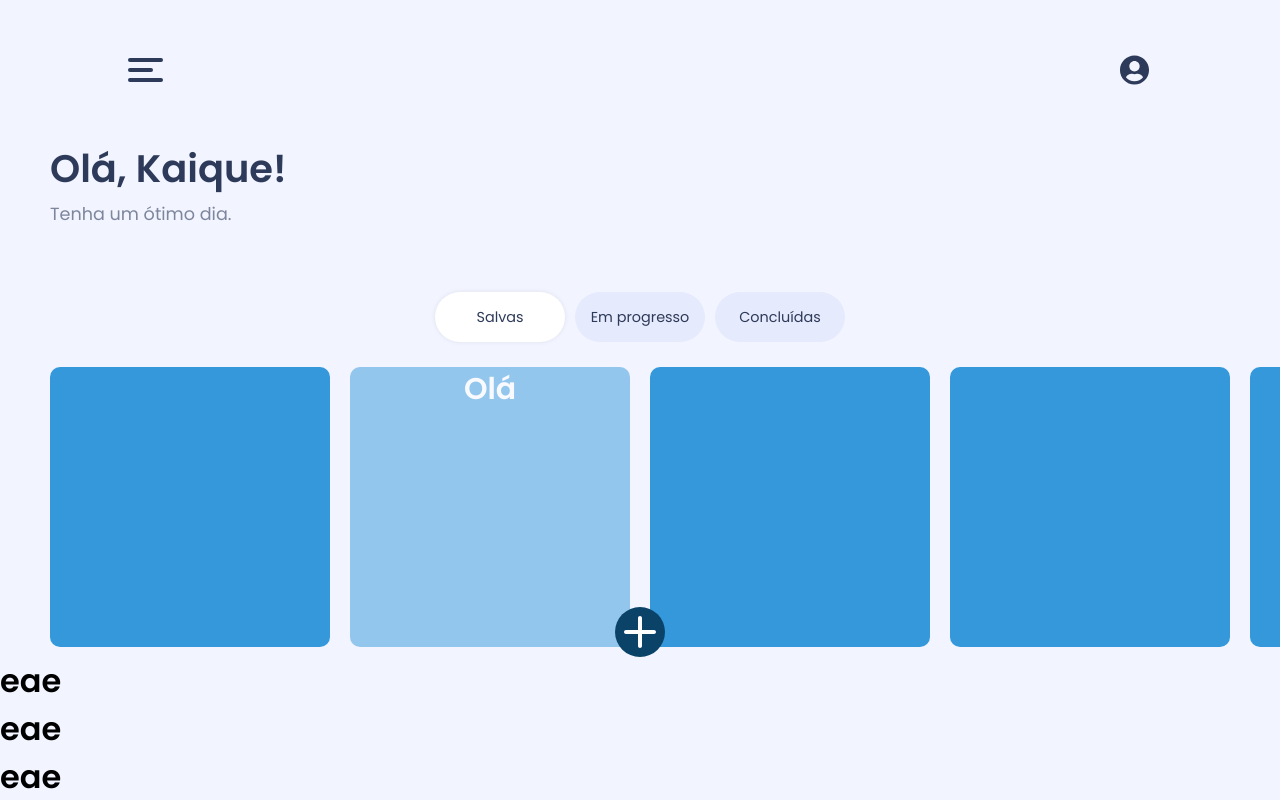
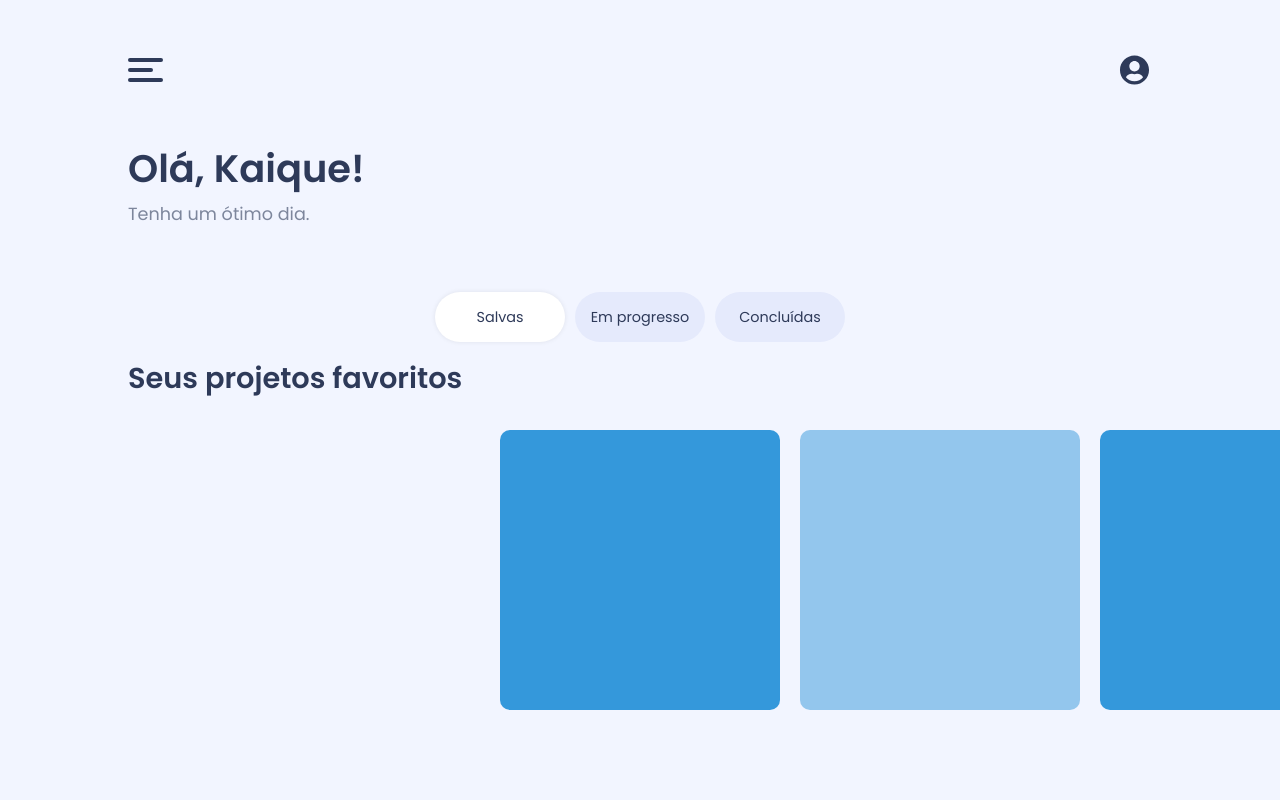
Before and after one commit to while-kaique/estagio_jackexperts, a React (Vite) app in the folder project-jackexpert/: page / in a window 1280 px wide. Built offline with nearby package versions, Linux system fonts and the light colour scheme.

Commit message:
Update Final - Scroll de Cards
A base está feita

```diff
--- a/project-jackexpert/src/App.css
+++ b/project-jackexpert/src/App.css
@@ -2,3 +2,8 @@
     font-family: 'Poppins';
     font-weight: 600;
 }
+
+h1{
+    font-size: 2.4rem;
+    color: #2E3A59;
+}
--- a/project-jackexpert/src/components_css/Home.css
+++ b/project-jackexpert/src/components_css/Home.css
@@ -1,11 +1,8 @@
 section.initInfo {
-    margin-left: 50px;
+    margin-left: 10vw;
     margin-bottom: 70px;
 }
-.initInfo h1{
-    font-size: 2.4rem;
-    color: #2E3A59;
-}
+
 .initInfo p{
     padding-top: 4px;
     font-size: 1.1rem;
@@ -17,6 +14,10 @@ section.initInfo {
 
 /* CATEGORIAS DE TAREFAS */
 /* CATEGORIAS DE TAREFAS */
+h1.main_tasks{
+    font-size: 1.8rem;
+    margin-left: 10vw;
+}
 
 section.task_categ{
     display: flex;
@@ -58,7 +59,7 @@ section.task_categ{
 /* BOTÃO PARA MOSTRAR MAIS */
 /* BOTÃO PARA MOSTRAR MAIS */
 
-.btn_showMore {
+.btn_showLess {
     display: block;
     position: relative;
 
@@ -67,14 +68,16 @@ section.task_categ{
     border-radius: 50%;
 
     margin: auto;
-    margin-top: -50px;
+    margin-bottom: 20px;
 
     background-color: #0a4268;
 
     border: 0;
+
+    cursor: pointer;
 }
 
-.btn_showMore .arrowIcon{
+.btn_showLess .minusIcon{
     position: absolute;
     transform: translate(-50%, -50%);
     top: 50%;
--- a/project-jackexpert/src/pages/Home.jsx
+++ b/project-jackexpert/src/pages/Home.jsx
@@ -1,8 +1,8 @@
 
 import { useState, useRef } from 'react';
 import '../components_css/Home.css'
-import CardScroll2 from '../sub_elements/CardScroll2';
-import { CgMathPlus } from "react-icons/cg";
+import CardScroll from '../sub_elements/CardScroll';
+import { CgMathMinus } from "react-icons/cg";
 
 
 const Home = () => {
@@ -11,7 +11,8 @@ const Home = () => {
   const taskCategories = useRef([])
 
   const handleShowCards = () => {
-    setShowCards(true)
+    console.log('opa')
+    setShowCards(!showCards)
   }
   const handleTaskCategory = (e) => {
     taskCategories.current.forEach(div => {
@@ -51,13 +52,10 @@ const Home = () => {
       </div>
       </section>
       {/* CARD SCROLL */}
-      <CardScroll2 showCards={showCards}/>
+      <h1 className='main_tasks'>Seus projetos favoritos</h1>
+      <CardScroll showCards={showCards} handleShowCards={handleShowCards}/>
 
-      <button type="button" className='btn_showMore' onClick={()=>{handleShowCards()}}><CgMathPlus className='arrowIcon'/></button>
-      <h1>eae</h1>
-      <h1>eae</h1>
-      <h1>eae</h1>
-      <h1>eae</h1>
+      {showCards ? <button type="button" className='btn_showLess' onClick={()=>{handleShowCards()}}><CgMathMinus className='minusIcon'/></button> : null}
     </>
   )
 }
--- a/project-jackexpert/src/sub_elements/CardScroll.css
+++ b/project-jackexpert/src/sub_elements/CardScroll.css
@@ -1,40 +1,33 @@
 
 /* CARDS DE TAREFAS */
 /* CARDS DE TAREFAS */
-.containerCards {
+.containerPjCards {
     position: relative;
     width: 100%;
     height: auto;
     margin: auto;
     overflow: hidden;
   }
-div.cards {
+  div.pj_cards {
     display: flex;
     overflow-x: auto;
     overflow-y: hidden;
     width: 100%;
-    cursor: grab;
-    margin: auto;
+    margin: 20px auto;
 
-    transition: scroll 2s;
 
     scrollbar-width: none; /* Firefox */
+    scroll-behavior: smooth;
     padding-right: 50px;
 
   }
-div.cards.show{
+  div.pj_cards.show{
     flex-wrap: wrap;
     justify-content: center;
     width: 90%;
     padding: 0;
   }
-div.degree {
-    position: absolute;
-    width: 100%;
-    height: 100%;
-    background-image: linear-gradient(to right, transparent, transparent, transparent, transparent, transparent, transparent, transparent, transparent, transparent, transparent, transparent, transparent, transparent, rgba(255, 255, 255, 0.596));
-}
-.cards .card {
+  .pj_cards .card {
     min-width: 280px;
     height: 280px;
     margin: 10px;
@@ -44,19 +37,32 @@ div.degree {
     text-align: center;
     font-size: 20px;
     user-select: none;
+
+    cursor: pointer;
+
+    opacity: 1;
+    transition: opacity .8s;
   }
-.cards.show .card{
+  .pj_cards.show .card{
     min-width: 180px;
     height: 180px;
   }
 
   .card.first {
-    margin-left: 50px;
+    margin-left: calc(50vw - 140px);
   }
-.cards.show .card.first{
+  .pj_cards.show .card.first{
     margin-left: 0px;
   }
 
-.cards::-webkit-scrollbar {
+  .card.next, .card.prev{
+    opacity: .5;
+    transition: opacity 1s;
+  }
+
+  .pj_cards::-webkit-scrollbar {
     display: none; /* Chrome, Safari e outros navegadores baseados no WebKit */
   }
+  .pj_cards .card.empty {
+    background-color: rgba(99, 99, 99, 0.288);
+  }
--- a/project-jackexpert/src/sub_elements/CardScroll.jsx
+++ b/project-jackexpert/src/sub_elements/CardScroll.jsx
@@ -1,93 +1,136 @@
-import { useRef, useState } from "react";
+import { useEffect, useRef, useState } from "react";
 import PropTypes from 'prop-types';
 import './CardScroll.css'
 
 
-const CardScroll = ({showCards}) => {
+const CardScroll = ({handleShowCards, showCards}) => {
 
-    const [isDown, setIsDown] = useState(false)
-    const [startX, setStartX] = useState(0)
-    const scrollLeftRef = useRef(0);
-    const cardsWrapperRef = useRef(null)
+  useEffect(()=>{
+    if (!showCards){
+      console.log('OI')
+      setCanClickNext([false, true, false, false, false])
+      setCanClickPrev([false, false, false, false, false])
+      cards.current.forEach(card => {
+        switch (Number(card.id)) {
+          case 0:
+            card.classList.add('active')
+            break;
+          case 1:
+            card.classList.add('next')
+            break;
+          default:
+              console.log('deu rim')
+            break;
+        }
+      });
+    } else {
+      cards.current.forEach(card => {
+        card.classList.remove('active')
+        card.classList.remove('next')
+        card.classList.remove('prev')
+      })
+    }
+  },[showCards])
 
-    const handleMouseDown = (e) => {
-      setIsDown(true)
-      const startX = e.pageX - cardsWrapperRef.current.offsetLeft;
-      setStartX(startX)
-      scrollLeftRef.current = cardsWrapperRef.current.scrollLeft;
-    };
+  const cards = useRef([])
+  const cardsWrappler = useRef(null)
+  const [canClickNext, setCanClickNext] = useState([false, true, false, false, false])
+  const [canClickPrev, setCanClickPrev] = useState([false, false, false, false, false])
 
-    const handleMouseLeave = () => {
-      setIsDown(false)
-    };
+  const handleCardNext = (nextCard) => {
+    const index = Number(nextCard.target.id);
 
-    const handleMouseUp = () => {
-      setIsDown(false)
+    cards.current.forEach(card => {
+      card.classList.remove('active')
+      card.classList.remove('next')
+      card.classList.remove('prev')
+    });
 
-    };
+    const newCanClickPrev = canClickPrev.map((val, i) => i === index - 1);
 
-    const handleMouseMove = (e) => {
-      if (!isDown) return;
-      e.preventDefault();
-      const x = e.pageX - cardsWrapperRef.current.offsetLeft;
-      const walk = (x - startX) * 1.5; // Ajusta a velocidade de arraste
-      cardsWrapperRef.current.scrollLeft = scrollLeftRef.current - walk;
-    };
+    const newCanClickNext = canClickNext.map((val, i) => i === index + 1);
 
-    // MOBILE TOUCH SCROLL
-    // MOBILE TOUCH SCROLL
+    setCanClickPrev(newCanClickPrev);
+    setCanClickNext(newCanClickNext);
 
-    const handleTouchStart = (e) => {
-      setIsDown(true);
-      const startX = e.touches[0].pageX - cardsWrapperRef.current.offsetLeft;
-      setStartX(startX);
-      scrollLeftRef.current = cardsWrapperRef.current.scrollLeft;
-      console.log('handleTouchStart');
-    };
+    nextCard.target.classList.add('active');
+    if (cards.current[index + 1]) {
+      cards.current[index + 1].classList.add('next');
+    }
+    if (cards.current[index - 1]) {
+      cards.current[index - 1].classList.add('prev');
+    }
 
-    const handleTouchEnd = () => {
-      setIsDown(false);
-      console.log('handleTouchEnd');
-    };
+    /// PROXIMA ETAPA: MUDAR LEFT
+    console.log(cardsWrappler.current.scrollLeft)
+    cardsWrappler.current.scrollLeft += 300
+  }
 
-    const handleTouchMove = (e) => {
-      if (!isDown) return;
-      const x = e.touches[0].pageX - cardsWrapperRef.current.offsetLeft;
-      const walk = (x - startX) * 1.5;
-      cardsWrapperRef.current.scrollLeft = scrollLeftRef.current - walk;
-      console.log('handleTouchMove');
-    };
+  const handleCardPrev = (prevCard) => {
+    const index = Number(prevCard.target.id);
+
+
+    cards.current.forEach(card => {
+      card.classList.remove('active')
+      card.classList.remove('next')
+      card.classList.remove('prev')
+    });
+
+    const newCanClickPrev = canClickPrev.map((val, i) => i === index - 1);
+
+    const newCanClickNext = canClickNext.map((val, i) => i === index + 1);
+
+    setCanClickPrev(newCanClickPrev);
+    setCanClickNext(newCanClickNext);
+
+    prevCard.target.classList.add('active');
+    if (cards.current[index + 1]) {
+      cards.current[index + 1].classList.add('next');
+    }
+    if (cards.current[index - 1]) {
+      cards.current[index - 1].classList.add('prev');
+    }
+
+    /// PROXIMA ETAPA: MUDAR LEFT
+    console.log(cardsWrappler.current.scrollLeft)
+    cardsWrappler.current.scrollLeft -= 300
+  }
+
   return (
-    <section className="containerCards">
-        {showCards ?
-            <div className='cards show'>
-                <div className="card" id="card1"></div>
-                <div className="card" id="card2"></div>
-                <div className="card" id="card3"></div>
-                <div className="card" id="card4"></div>
-                <div className="card" id="card5"></div>
-            </div>
-            :
-            <div
-            className='cards'
-            ref={cardsWrapperRef}
-            onMouseDown={(e)=>{handleMouseDown(e)}}
-            onMouseLeave={()=>{handleMouseLeave()}}
-            onMouseUp={()=>{handleMouseUp()}}
-            onMouseMove={(e)=>{handleMouseMove(e)}}
-            onTouchStart={(e)=>{handleTouchStart(e)}}
-            onTouchEnd={(e)=>{handleTouchEnd(e)}}
-            onTouchMove={(e)=>{handleTouchMove(e)}}
-            >
-                <div className="degree"></div>
-                <div className="card first" id="card1"></div>
-                <div className="card" id="card2"></div>
-                <div className="card" id="card3"></div>
-                <div className="card" id="card4"></div>
-                <div className="card" id="card5"></div>
-            </div>
-            }
+    <section className="containerPjCards">
+      <div className={`pj_cards ${showCards ? 'show' : ''}`} ref={cardsWrappler}>
+        <div className="card first active"
+          id={0}
+          ref={(el) => cards.current[0] = el}
+          onClick={canClickNext[0] ? (e)=>{handleCardNext(e)} : canClickPrev[0] ? (e)=>{handleCardPrev(e)} : null}
+        ></div>
 
+        <div className="card next"
+          id={1}
+          ref={(el) => cards.current[1] = el}
+          onClick={canClickNext[1] ? (e)=>{handleCardNext(e)} : canClickPrev[1] ? (e)=>{handleCardPrev(e)} : null}
+        ></div>
+
+        <div className="card"
+          id={2}
+          ref={(el) => cards.current[2] = el}
+          onClick={canClickNext[2] ? (e)=>{handleCardNext(e)} : canClickPrev[2] ? (e)=>{handleCardPrev(e)} : null}
+        ></div>
+
+        <div className="card"
+          id={3}
+          ref={(el) => cards.current[3] = el}
+          onClick={canClickNext[3] ? (e)=>{handleCardNext(e)} : canClickPrev[3] ? (e)=>{handleCardPrev(e)} : null}
+        ></div>
+
+        <div className="card"
+          id={4}
+          ref={(el) => cards.current[4] = el}
+          onClick={canClickNext[4] ? (e)=>{handleCardNext(e)} : canClickPrev[4] ? (e)=>{handleCardPrev(e)} : null}
+        ></div>
+        {!showCards ? <div className="card empty" onClick={()=>{handleShowCards()}}></div> : null}
+
+      </div>
 
     </section>
   )
@@ -95,6 +138,7 @@ const CardScroll = ({showCards}) => {
 
 CardScroll.propTypes = {
     showCards: PropTypes.bool,
+    handleShowCards: PropTypes.func,
 }
 
 export default CardScroll
--- a/project-jackexpert/src/sub_elements/CardScroll2.css
+++ /dev/null
@@ -1,65 +0,0 @@
-
-/* CARDS DE TAREFAS */
-/* CARDS DE TAREFAS */
-.containerCards {
-  position: relative;
-  width: 100%;
-  height: auto;
-  margin: auto;
-  overflow: hidden;
-}
-div.cards {
-  display: flex;
-  overflow-x: auto;
-  overflow-y: hidden;
-  width: 100%;
-  cursor: grab;
-  margin: auto;
-
-  transition: scroll 2s;
-
-  scrollbar-width: none; /* Firefox */
-  scroll-behavior: smooth;
-  padding-right: 50px;
-
-}
-div.cards.show{
-  flex-wrap: wrap;
-  justify-content: center;
-  width: 90%;
-  padding: 0;
-}
-.cards .card {
-  min-width: 280px;
-  height: 280px;
-  margin: 10px;
-  background-color: #3498db;
-  color: white;
-  border-radius: 10px;
-  text-align: center;
-  font-size: 20px;
-  user-select: none;
-
-  opacity: 1;
-  transition: opacity .8s;
-}
-.cards.show .card{
-  min-width: 180px;
-  height: 180px;
-}
-
-.card.first {
-  margin-left: 50px;
-}
-.cards.show .card.active{
-  margin-left: 0px;
-}
-
-.card.next{
-  opacity: .5;
-  transition: 2s;
-}
-
-.cards::-webkit-scrollbar {
-  display: none; /* Chrome, Safari e outros navegadores baseados no WebKit */
-}
--- a/project-jackexpert/src/sub_elements/CardScroll2.jsx
+++ /dev/null
@@ -1,66 +0,0 @@
-import { useRef, useState } from "react";
-import PropTypes from 'prop-types';
-import './CardScroll2.css'
-
-
-const CardScroll2 = () => {
-
-  const cards = useRef([])
-  const cardsWrappler = useRef(null)
-  const [canClick, setCanClick] = useState([false, true, false, false, false])
-
-  const handleCard = (nextCard) => {
-    const index = Number(nextCard.target.id);
-
-    cards.current.forEach(card => {
-      card.classList.remove('active')
-      card.classList.remove('next')
-    });
-
-    const newCanClick = canClick.map((val, i) => i === index + 1);
-
-    setCanClick(newCanClick);
-
-    nextCard.target.classList.add('active');
-    if (cards.current[index + 1]) {
-      cards.current[index + 1].classList.add('next');
-    }
-
-    /// PROXIMA ETAPA: MUDAR LEFT
-    console.log(cardsWrappler.current.scrollLeft)
-    cardsWrappler.current.scrollLeft += 300
-  }
-
-  return (
-    <section className="containerCards">
-      <div className='cards' ref={cardsWrappler}>
-        <div className="card first active" id={0}
-        ref={(el) => cards.current[0] = el}
-        onClick={canClick[0] ? (e)=>{handleCard(e)} : null}
-        >{canClick[0] ? <h1>Olá</h1> : null}</div>
-        <div className="card next" id={1}
-        ref={(el) => cards.current[1] = el}
-        onClick={canClick[1] ? (e)=>{handleCard(e)} : null}
-        >{canClick[1] ? <h1>Olá</h1> : null}</div>
-        <div className="card" id={2}
-        ref={(el) => cards.current[2] = el}
-        onClick={canClick[2] ? (e)=>{handleCard(e)} : null}
-        >{canClick[2] ? <h1>Olá</h1> : null}</div>
-        <div className="card" id={3}
-        ref={(el) => cards.current[3] = el}
-        onClick={canClick[3] ? (e)=>{handleCard(e)} : null}
-        >{canClick[3] ? <h1>Olá</h1> : null}</div>
-        <div className="card" id={4}
-        ref={(el) => cards.current[4] = el}
-        onClick={canClick[4] ? (e)=>{handleCard(e)} : null}
-        >{canClick[4] ? <h1>Olá</h1> : null}</div>
-      </div>
-    </section>
-  )
-}
-
-CardScroll2.propTypes = {
-    showCards: PropTypes.bool,
-}
-
-export default CardScroll2
```
Lines whose indentation alone changed are shown as unchanged.
